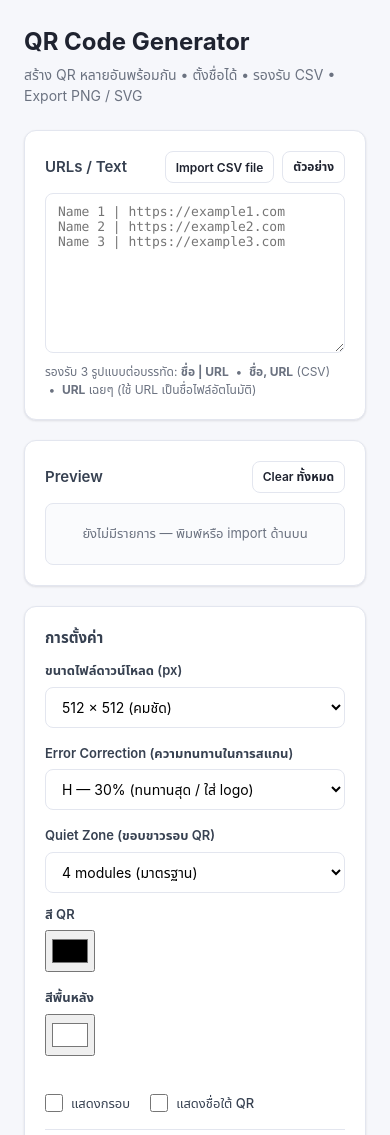
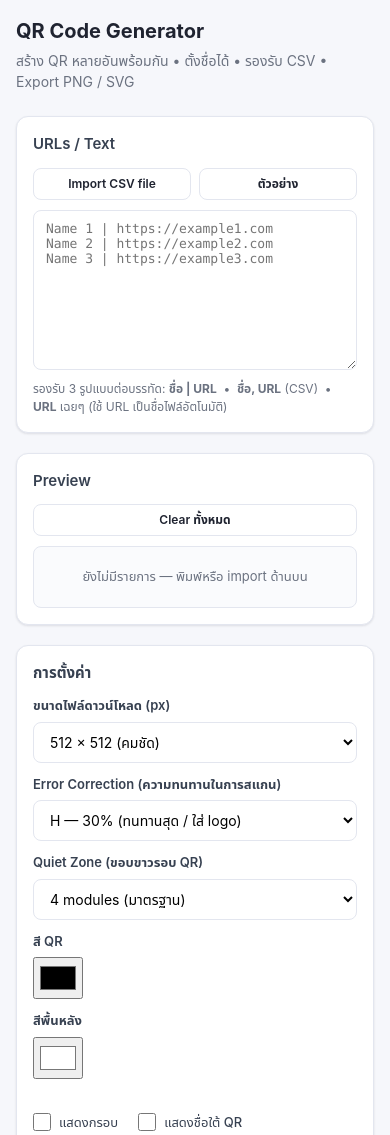
Before and after one commit to ThitikornGithub/qrcode-generator, a plain HTML site: page qr-generator.html in a window 390 px wide. Shown: the top 1135 px of the page. Drawn offline with nearby package versions, Linux system fonts and the light colour scheme.

Commit message:
fix: เปิดให้ home scroll ได้ + responsive บนมือถือ

```diff
--- a/qr-generator.html
+++ b/qr-generator.html
@@ -210,6 +210,24 @@
   .toolbar-actions { display: flex; gap: 8px; }
 
   .hidden-input { display: none; }
+
+  /* ---- Responsive (mobile / small screens) ---- */
+  @media (max-width: 640px) {
+    body { padding: 16px; }
+    h1 { font-size: 20px; }
+    .card { padding: 16px; }
+    .row { gap: 12px; }
+    /* let every settings field take the full row so nothing overflows sideways.
+       !important is needed to beat the inline min-width:260px/280px on a few rows */
+    .row > .field,
+    .row > div { min-width: 0 !important; flex: 1 1 100%; }
+    .qr-grid { grid-template-columns: 1fr; }
+    .toolbar { flex-direction: column; align-items: stretch; }
+    .toolbar-actions { width: 100%; }
+    .toolbar-actions button { flex: 1; }
+    .actions { flex-direction: column; align-items: stretch; }
+    .actions button { width: 100%; }
+  }
 </style>
 </head>
 <body>
```
Also changed, not shown: index.html (+7 -3 lines).
